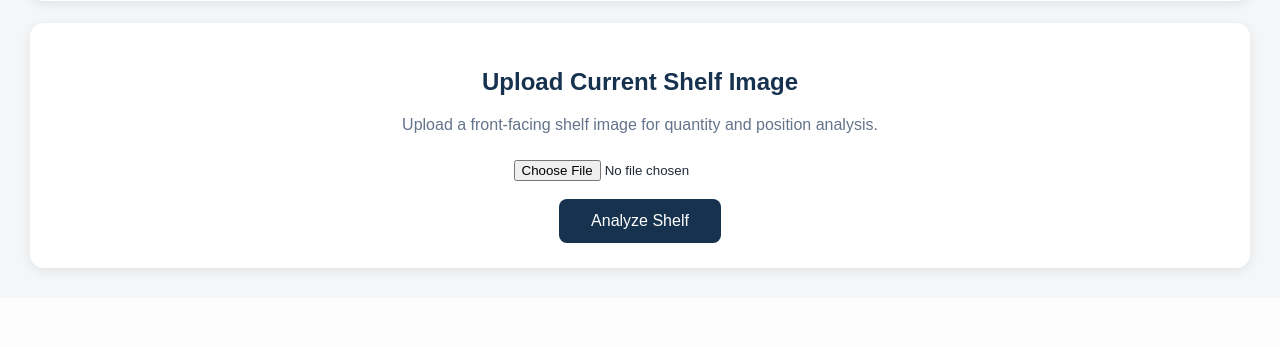
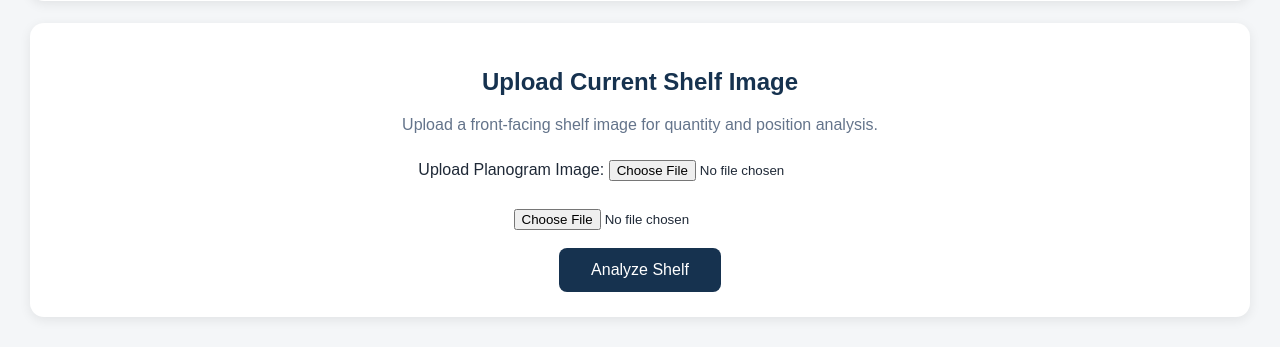
Before and after one commit to zaynabalbloushi98-oss/Smart-Planogram, a Python web app: template templates/index.html in a window 1280 px wide. Shown: the part 935-1282 px from the top of the page. Before the commit the page ends 1211 px from the top, so only its background shows below. Run offline with Jinja, Linux system fonts and the light colour scheme; the template is opened without the code that fills it, so the values that code supplies are empty.

Commit message:
Update index.html

```diff
--- a/templates/index.html
+++ b/templates/index.html
@@ -285,11 +285,9 @@
         </p>
 
 
-        <form
-            action="/analyze"
-            method="POST"
-            enctype="multipart/form-data"
-        >
+     <label for="planogram">Upload Planogram Image:</label>
+     <input type="file" id="planogram" name="planogram" accept="image/*" required>
+     <br><br>
 
             <input
                 type="file"
```
